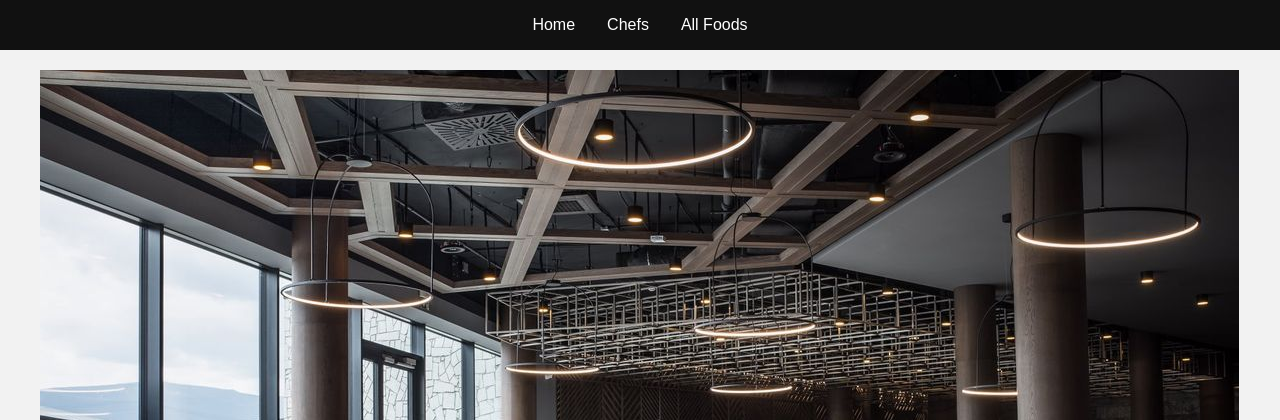
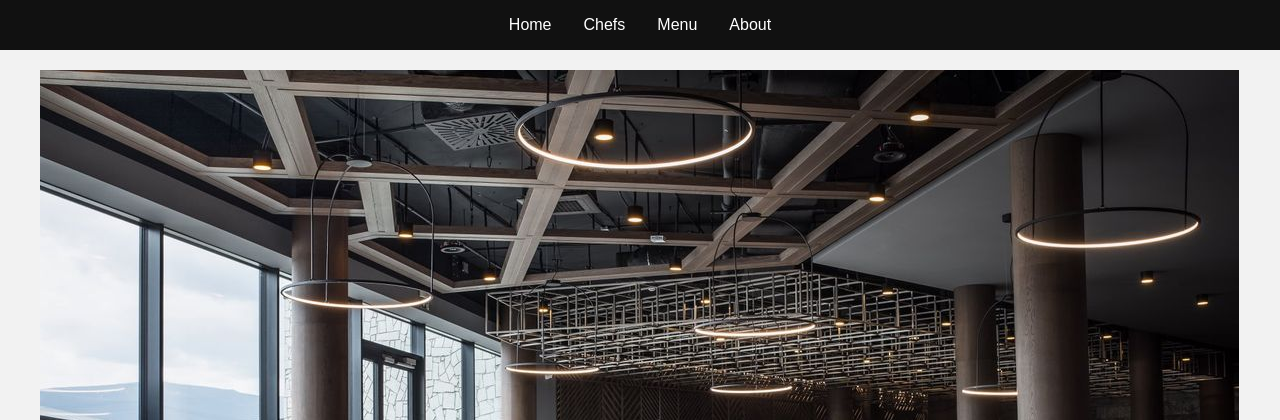
Before and after one commit to IT-UP-Center/resta, a Django app: page / in a window 1280 px wide. Shown: the top 420 px of the page. Run offline with Django 5.2, Linux system fonts and the light colour scheme; data comes from the database, SQL or seed files in the repository.

Commit message:
1. Added about page; 2. Created views and url for About page; 3. Added pic for Charvak;

```diff
--- a/firstApp/templates/firstApp/base.html
+++ b/firstApp/templates/firstApp/base.html
@@ -13,7 +13,8 @@
       <ul>
         <li><a href="{% url 'firstApp:category_list' %}">Home</a></li>
         <li><a href="{% url 'firstApp:chef_list' %}">Chefs</a></li>
-        <li><a href="{% url 'firstApp:food_list' %}">All Foods</a></li>
+        <li><a href="{% url 'firstApp:food_list' %}">Menu</a></li>
+        <li><a href="{% url 'firstApp:about' %}">About</a></li>
       </ul>
     </nav>
   </header>
--- a/firstApp/urls.py
+++ b/firstApp/urls.py
@@ -2,7 +2,7 @@ from django.urls import path
 from .views import (
     CategoryListView, CategoryDetailView,
     FoodListView, FoodDetailView,
-    ChefListView, ChefDetailView,
+    ChefListView, ChefDetailView, About
 )
 
 app_name = 'firstApp'
@@ -14,4 +14,5 @@ urlpatterns = [
     path('food/<int:pk>/', FoodDetailView.as_view(), name='food_detail'),
     path('chefs/', ChefListView.as_view(), name='chef_list'),
     path('chef/<int:pk>/', ChefDetailView.as_view(), name='chef_detail'),
+    path('about/', About.as_view(), name='about'),
 ]
--- a/firstApp/views.py
+++ b/firstApp/views.py
@@ -39,3 +39,7 @@ class ChefDetailView(DetailView):
     model = Chef
     template_name = 'firstApp/chef_detail.html'
     context_object_name = 'chef'
+
+
+class About(TemplateView):
+    template_name = 'firstApp/about.html'
```
Also changed, not shown: firstApp/templates/firstApp/home.html (deleted, +0 -10 lines).
